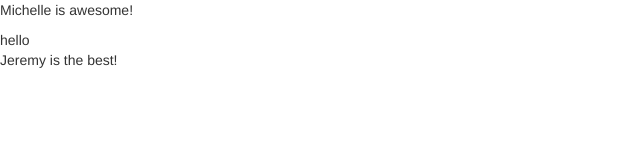
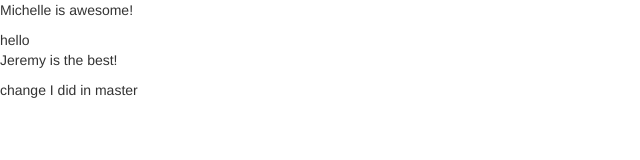
Before and after one commit to jbell0385/dota2Respawn, a website: page sandbox/sandbox.html in a window 1280 px wide. Shown: the whole page, without its empty margins (0-640 px from the left). Drawn offline with nearby package versions, Linux system fonts and the light colour scheme.

Commit message:
testing 2

```diff
--- a/sandbox/sandbox.html
+++ b/sandbox/sandbox.html
@@ -21,6 +21,7 @@
       <p>
         Jeremy is the best!
       </p>
+      <p>change I did in master</p>
     </div>
 
     <script src="https://ajax.googleapis.com/ajax/libs/jquery/1.11.3/jquery.min.js"></script>
```
